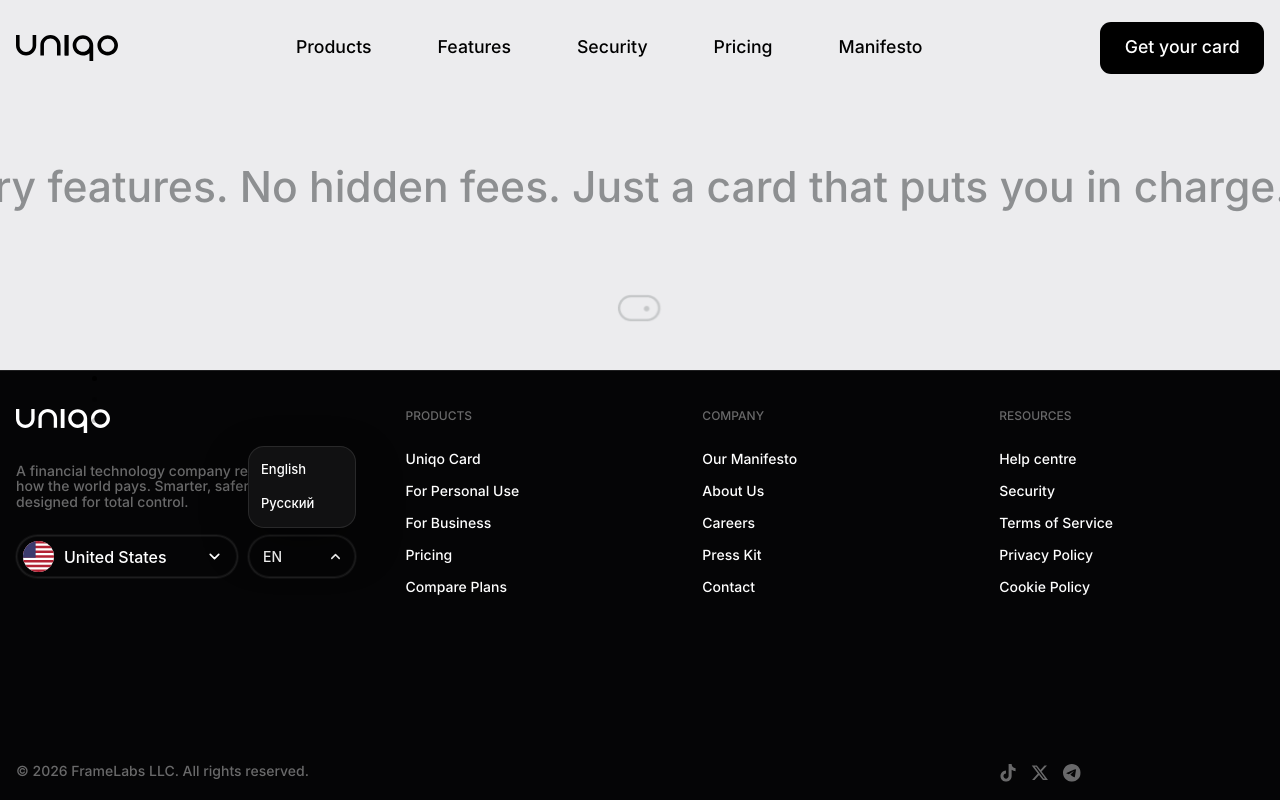
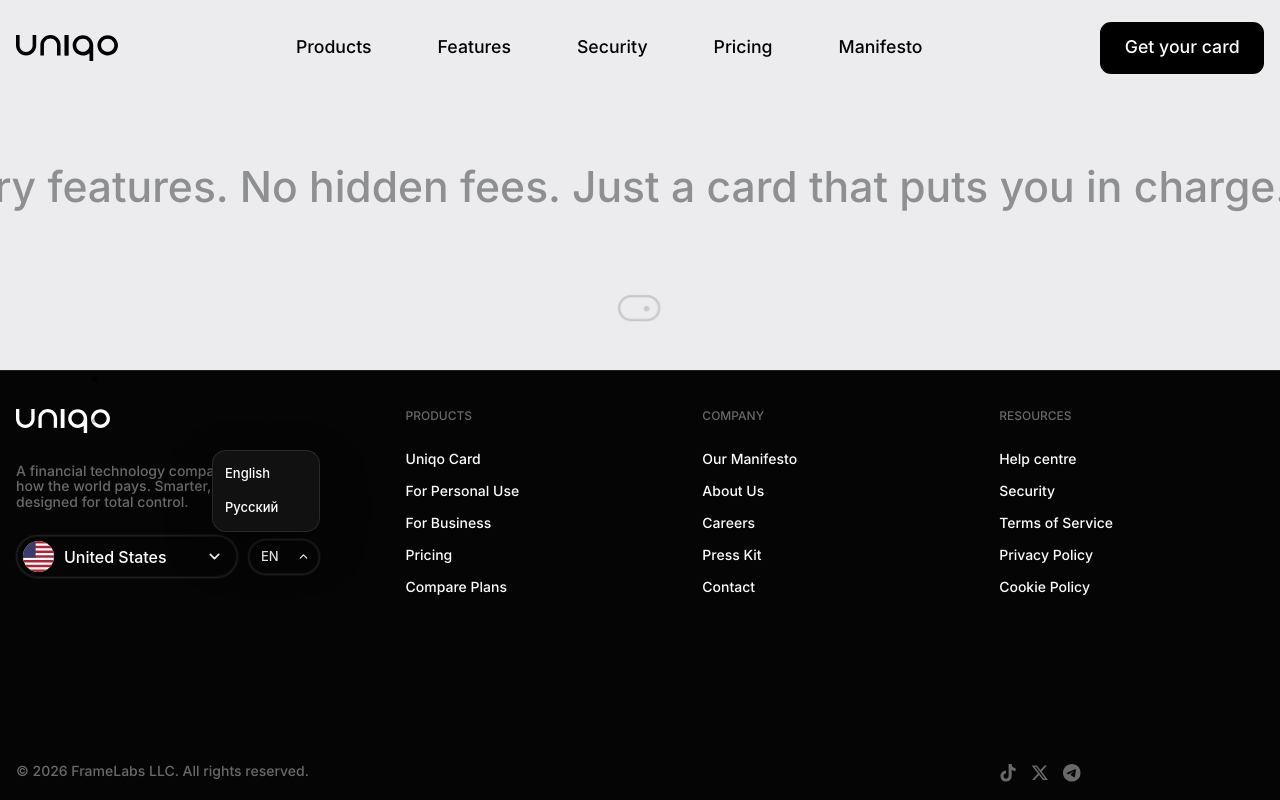
Before and after one commit to Uniqohq/website, a Next.js app: page / in a window 1280 px wide. Both pictures are taken after a click on the button "EN". Shown: the part 8943-9743 px from the top of the page. Built offline with nearby package versions, Linux system fonts and the light colour scheme.

Commit message:
Compact the language selector

```diff
--- a/components/footer.tsx
+++ b/components/footer.tsx
@@ -75,17 +75,17 @@
   const selected = copy.footer.languages.find((item) => item.code === language) ?? copy.footer.languages[0];
 
   return (
-    <div className="relative w-full max-w-[108px]">
+    <div className="relative w-[72px] shrink-0">
       <button
         type="button"
         onClick={() => setOpen((value) => !value)}
-        className="flex h-[43px] w-full items-center justify-between rounded-full border border-white/10 bg-[#050506] py-[5px] pl-[14px] pr-[12px] text-left text-[14px] font-medium leading-none text-white shadow-[inset_0_0_0_1px_rgba(255,255,255,0.05),0_0_0_1px_rgba(255,255,255,0.04)]"
+        className="flex h-[36px] w-full items-center justify-between rounded-full border border-white/10 bg-[#050506] pl-[12px] pr-[9px] text-left text-[13px] font-medium leading-none text-white shadow-[inset_0_0_0_1px_rgba(255,255,255,0.05),0_0_0_1px_rgba(255,255,255,0.04)]"
       >
         <span>{selected.short}</span>
-        <ChevronDown className={`size-[15px] shrink-0 text-white/72 transition-transform duration-200 ${open ? "rotate-180" : ""}`} strokeWidth={2.35} />
+        <ChevronDown className={`size-[13px] shrink-0 text-white/72 transition-transform duration-200 ${open ? "rotate-180" : ""}`} strokeWidth={2.35} />
       </button>
       {open ? (
-        <div className="absolute bottom-[50px] left-0 z-50 grid w-[108px] overflow-hidden rounded-[16px] border border-white/10 bg-[#111112] py-[6px] shadow-[0_18px_45px_rgba(0,0,0,0.35)]">
+        <div className="absolute bottom-[43px] right-0 z-50 grid w-[108px] overflow-hidden rounded-[14px] border border-white/10 bg-[#111112] py-[6px] shadow-[0_18px_45px_rgba(0,0,0,0.35)]">
           {copy.footer.languages.map((item) => (
             <button
               key={item.code}
--- a/lib/site-version.ts
+++ b/lib/site-version.ts
@@ -1 +1 @@
-export const SITE_VERSION = "2026.07.11-08";
+export const SITE_VERSION = "2026.07.11-09";
```
